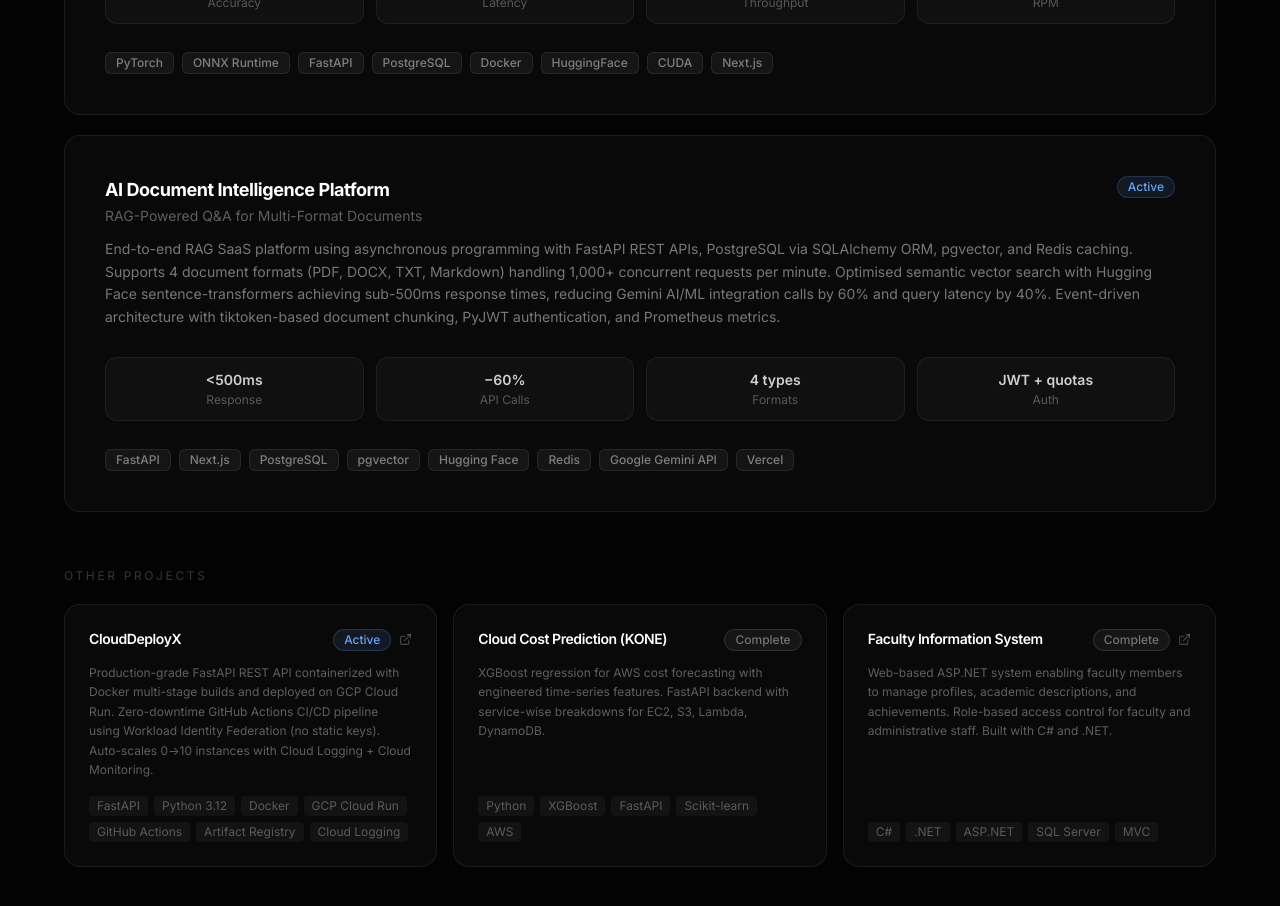
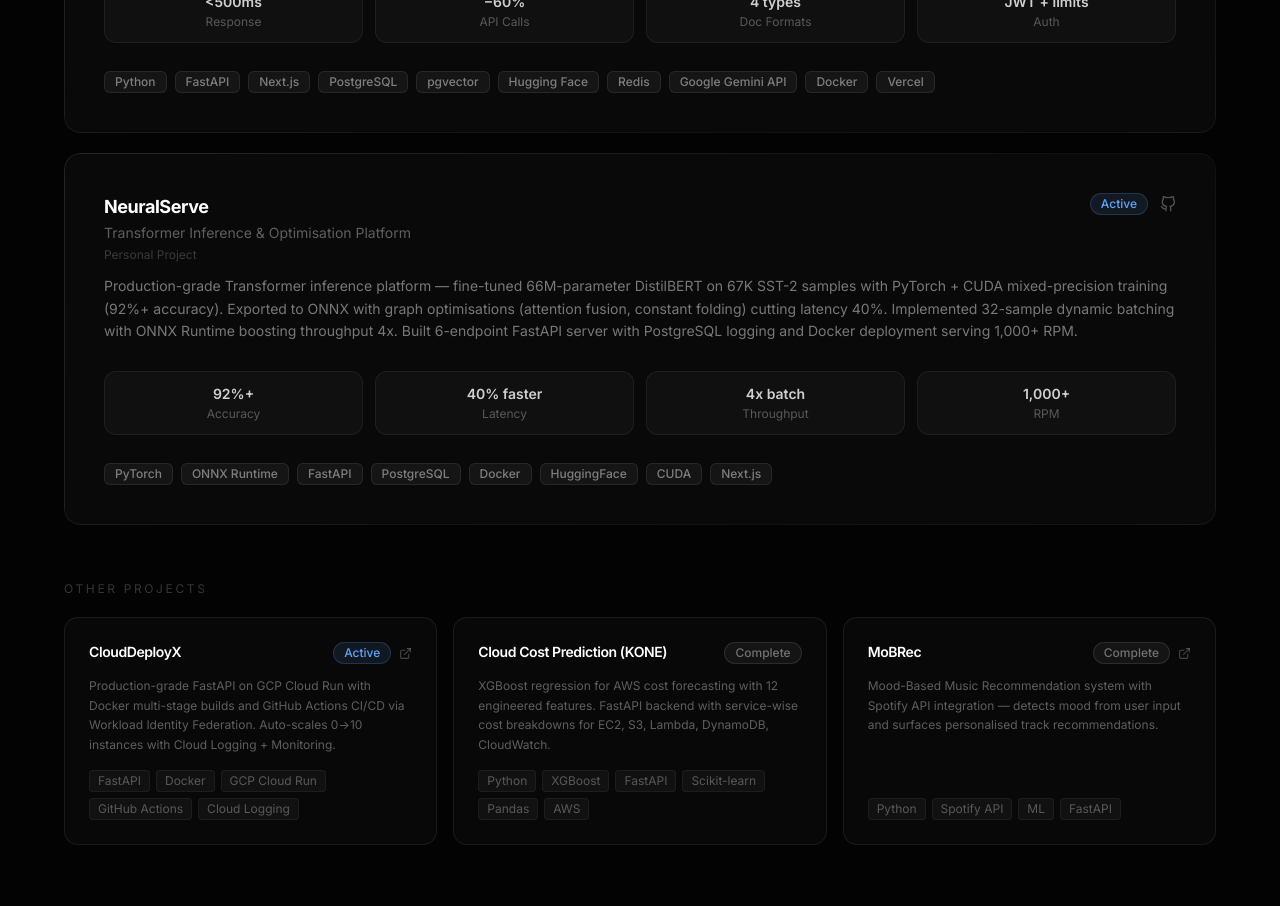
Before and after one commit to Mukunth1004/mukunthan-portfolio, a Next.js app: page / in a window 1280 px wide. Shown: the part 4900-5806 px from the top of the page. Built offline with nearby package versions, Linux system fonts and the light colour scheme.

Commit message:
feat: AI Document Intelligence as primary featured project

```diff
--- a/app/sections/Projects.jsx
+++ b/app/sections/Projects.jsx
@@ -5,10 +5,26 @@ import { FiExternalLink, FiGithub } from 'react-icons/fi'
 
 const featured = [
   {
+    name: 'AI Document Intelligence',
+    tagline: 'RAG-Powered Document Q&A Platform',
+    description:
+      'Architected a full RAG platform (FastAPI, Next.js, PostgreSQL + pgvector) ingesting 4 document formats with 1024-token chunking and Hugging Face embeddings for semantic Q&A. Integrated Claude AI + Google Gemini API with streaming; reduced API calls 60% via Redis caching, achieving <500ms response time with cosine-similarity vector retrieval. Implemented JWT auth with 100 req/min rate limiting, persistent chat sessions, and multi-document Q&A; containerised with Docker and deployed on Vercel.',
+    metrics: [
+      { label: 'Response', value: '<500ms' },
+      { label: 'API Calls', value: '−60%' },
+      { label: 'Doc Formats', value: '4 types' },
+      { label: 'Auth', value: 'JWT + limits' },
+    ],
+    stack: ['Python', 'FastAPI', 'Next.js', 'PostgreSQL', 'pgvector', 'Hugging Face', 'Redis', 'Google Gemini API', 'Docker', 'Vercel'],
+    status: 'Active',
+    link: 'https://github.com/Mukunth1004/ai-document-intelligence',
+    period: 'May 2026 – Jun 2026',
+  },
+  {
     name: 'NeuralServe',
-    tagline: 'Transformer Inference & Optimization Platform',
+    tagline: 'Transformer Inference & Optimisation Platform',
     description:
-      'Fine-tuned 66M-parameter DistilBERT on 67K SST-2 samples with PyTorch + CUDA mixed-precision training, achieving 92%+ validation accuracy in 3 epochs. Exported to ONNX with graph optimizations (attention fusion, constant folding, memory scheduling), cutting inference latency 40% faster than PyTorch baseline. Implemented 32-sample dynamic batching with Rust-backed HuggingFace tokenizers and ONNX Runtime, boosting throughput 4x over sequential inference. Built 6-endpoint FastAPI inference server with PostgreSQL logging and Docker deployment serving 1,000+ requests/minute.',
+      'Production-grade Transformer inference platform — fine-tuned 66M-parameter DistilBERT on 67K SST-2 samples with PyTorch + CUDA mixed-precision training (92%+ accuracy). Exported to ONNX with graph optimisations (attention fusion, constant folding) cutting latency 40%. Implemented 32-sample dynamic batching with ONNX Runtime boosting throughput 4x. Built 6-endpoint FastAPI server with PostgreSQL logging and Docker deployment serving 1,000+ RPM.',
     metrics: [
       { label: 'Accuracy', value: '92%+' },
       { label: 'Latency', value: '40% faster' },
@@ -17,24 +33,8 @@ const featured = [
     ],
     stack: ['PyTorch', 'ONNX Runtime', 'FastAPI', 'PostgreSQL', 'Docker', 'HuggingFace', 'CUDA', 'Next.js'],
     status: 'Active',
-    statusColor: 'blue',
     link: 'https://github.com/Mukunth1004/NeuralServe',
-  },
-  {
-    name: 'AI Document Intelligence Platform',
-    tagline: 'RAG-Powered Q&A for Multi-Format Documents',
-    description:
-      'End-to-end RAG SaaS platform using asynchronous programming with FastAPI REST APIs, PostgreSQL via SQLAlchemy ORM, pgvector, and Redis caching. Supports 4 document formats (PDF, DOCX, TXT, Markdown) handling 1,000+ concurrent requests per minute. Optimised semantic vector search with Hugging Face sentence-transformers achieving sub-500ms response times, reducing Gemini AI/ML integration calls by 60% and query latency by 40%. Event-driven architecture with tiktoken-based document chunking, PyJWT authentication, and Prometheus metrics.',
-    metrics: [
-      { label: 'Response', value: '<500ms' },
-      { label: 'API Calls', value: '−60%' },
-      { label: 'Formats', value: '4 types' },
-      { label: 'Auth', value: 'JWT + quotas' },
-    ],
-    stack: ['FastAPI', 'Next.js', 'PostgreSQL', 'pgvector', 'Hugging Face', 'Redis', 'Google Gemini API', 'Vercel'],
-    status: 'Active',
-    statusColor: 'blue',
-    link: null,
+    period: 'Personal Project',
   },
 ]
 
@@ -42,33 +42,31 @@ const other = [
   {
     name: 'CloudDeployX',
     description:
-      'Production-grade FastAPI REST API containerized with Docker multi-stage builds and deployed on GCP Cloud Run. Zero-downtime GitHub Actions CI/CD pipeline using Workload Identity Federation (no static keys). Auto-scales 0→10 instances with Cloud Logging + Cloud Monitoring.',
-    stack: ['FastAPI', 'Python 3.12', 'Docker', 'GCP Cloud Run', 'GitHub Actions', 'Artifact Registry', 'Cloud Logging'],
+      'Production-grade FastAPI on GCP Cloud Run with Docker multi-stage builds and GitHub Actions CI/CD via Workload Identity Federation. Auto-scales 0→10 instances with Cloud Logging + Monitoring.',
+    stack: ['FastAPI', 'Docker', 'GCP Cloud Run', 'GitHub Actions', 'Cloud Logging'],
     status: 'Active',
     link: 'https://github.com/Mukunth1004/CloudDeployX',
   },
   {
     name: 'Cloud Cost Prediction (KONE)',
     description:
-      'XGBoost regression for AWS cost forecasting with engineered time-series features. FastAPI backend with service-wise breakdowns for EC2, S3, Lambda, DynamoDB.',
-    stack: ['Python', 'XGBoost', 'FastAPI', 'Scikit-learn', 'AWS'],
+      'XGBoost regression for AWS cost forecasting with 12 engineered features. FastAPI backend with service-wise cost breakdowns for EC2, S3, Lambda, DynamoDB, CloudWatch.',
+    stack: ['Python', 'XGBoost', 'FastAPI', 'Scikit-learn', 'Pandas', 'AWS'],
     status: 'Complete',
     link: null,
   },
   {
-    name: 'Faculty Information System',
+    name: 'MoBRec',
     description:
-      'Web-based ASP.NET system enabling faculty members to manage profiles, academic descriptions, and achievements. Role-based access control for faculty and administrative staff. Built with C# and .NET.',
-    stack: ['C#', '.NET', 'ASP.NET', 'SQL Server', 'MVC'],
+      'Mood-Based Music Recommendation system with Spotify API integration — detects mood from user input and surfaces personalised track recommendations.',
+    stack: ['Python', 'Spotify API', 'ML', 'FastAPI'],
     status: 'Complete',
-    link: 'https://github.com/Mukunth1004/Faculty-Information-System',
+    link: 'https://github.com/Mukunth1004/MoBRec',
   },
 ]
 
 const statusStyles = {
-  Production: 'text-green-400 bg-green-400/10 border-green-400/20',
   Active: 'text-blue-400 bg-blue-400/10 border-blue-400/20',
-  Live: 'text-emerald-400 bg-emerald-400/10 border-emerald-400/20',
   Complete: 'text-white/40 bg-white/5 border-white/10',
 }
 
@@ -103,7 +101,7 @@ export default function Projects() {
           Projects
         </motion.h2>
 
-        {/* Featured projects */}
+        {/* Featured */}
         <div className="space-y-5 mt-16">
           {featured.map((proj, i) => (
             <motion.div
@@ -111,13 +109,14 @@ export default function Projects() {
               initial={{ opacity: 0, y: 28 }}
               animate={inView ? { opacity: 1, y: 0 } : {}}
               transition={{ duration: 0.7, delay: 0.18 + i * 0.14 }}
-              className="card-premium p-8 md:p-10"
+              className="border-beam-card group"
             >
-              {/* Header */}
+              <div className="p-8 md:p-10">
                 <div className="flex flex-col sm:flex-row sm:items-start sm:justify-between gap-3 mb-3">
                   <div>
-                  <h3 className="text-lg font-bold tracking-tight">{proj.name}</h3>
+                    <h3 className="text-lg font-bold tracking-tight group-hover:shimmer-text transition-all">{proj.name}</h3>
                     <p className="text-sm text-white/35 mt-0.5">{proj.tagline}</p>
+                    <p className="text-xs text-white/20 mt-1">{proj.period}</p>
                   </div>
                   <div className="flex items-center gap-3 flex-shrink-0">
                     <StatusBadge status={proj.status} />
@@ -131,21 +130,21 @@ export default function Projects() {
 
                 <p className="text-sm text-white/45 leading-relaxed mb-7">{proj.description}</p>
 
-              {/* Metrics bar */}
+                {/* Metrics */}
                 <div className="grid grid-cols-2 md:grid-cols-4 gap-3 mb-7">
                   {proj.metrics.map((m) => (
-                  <div key={m.label} className="rounded-xl bg-white/[0.03] border border-white/[0.06] py-3 px-4 text-center">
+                    <div key={m.label} className="rounded-xl bg-white/[0.03] border border-white/[0.06] py-3 px-4 text-center hover:border-white/12 transition-colors">
                       <div className="text-sm font-semibold text-white/80">{m.value}</div>
                       <div className="text-xs text-white/30 mt-0.5">{m.label}</div>
                     </div>
                   ))}
                 </div>
 
-              {/* Stack */}
                 <div className="flex flex-wrap gap-2">
                   {proj.stack.map((tech) => (
                     <span key={tech} className="badge">{tech}</span>
                   ))}
+                </div>
               </div>
             </motion.div>
           ))}
@@ -167,7 +166,7 @@ export default function Projects() {
               initial={{ opacity: 0, y: 20 }}
               animate={inView ? { opacity: 1, y: 0 } : {}}
               transition={{ duration: 0.6, delay: 0.56 + i * 0.09 }}
-              className="card-premium p-6 flex flex-col"
+              className="bento-card p-6 flex flex-col"
             >
               <div className="flex items-start justify-between mb-3">
                 <h4 className="text-sm font-semibold leading-snug pr-2">{proj.name}</h4>
@@ -183,7 +182,7 @@ export default function Projects() {
               <p className="text-xs text-white/35 leading-relaxed mb-4 flex-1">{proj.description}</p>
               <div className="flex flex-wrap gap-1.5">
                 {proj.stack.map((tech) => (
-                  <span key={tech} className="text-xs text-white/30 bg-white/[0.04] px-2 py-0.5 rounded">{tech}</span>
+                  <span key={tech} className="text-xs text-white/30 bg-white/[0.04] px-2 py-0.5 rounded border border-white/[0.05]">{tech}</span>
                 ))}
               </div>
             </motion.div>
```
Lines whose indentation alone changed are shown as unchanged.
